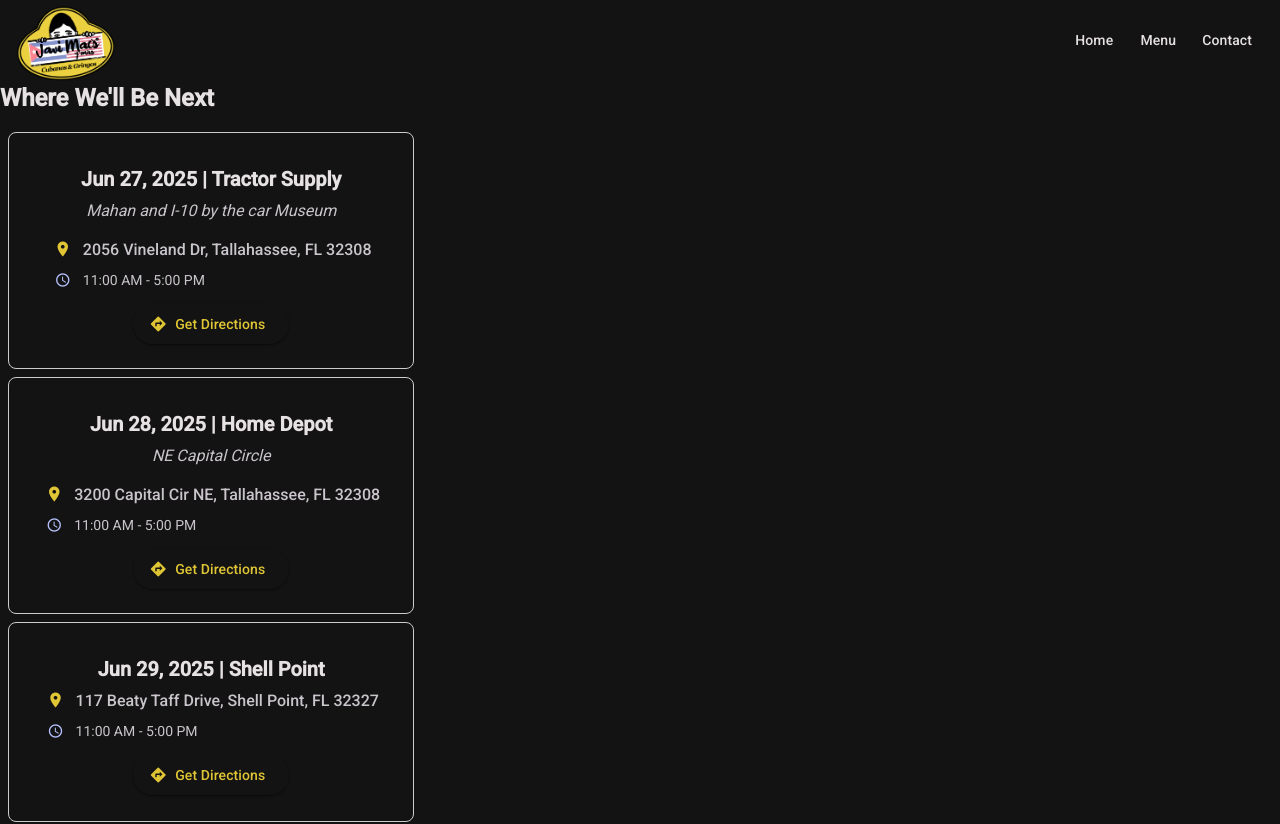
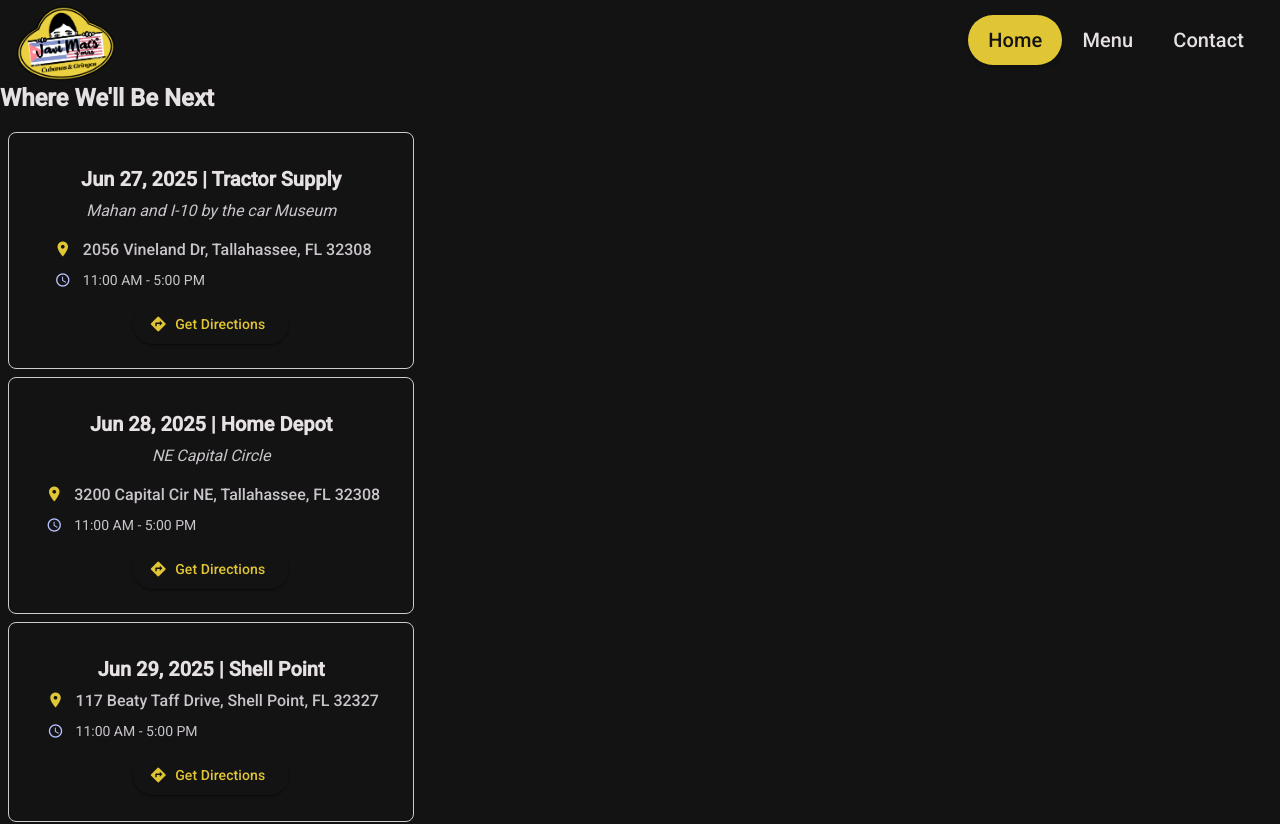
Before and after one commit to eahowell/javimacs, an Angular app: page / in a window 1280 px wide. Shown: the top 824 px of the page. Built offline with nearby package versions, Linux system fonts and the light colour scheme.

Commit message:
style(toolbar): add active page highlighting

```diff
--- a/src/app/toolbar/toolbar.component.html
+++ b/src/app/toolbar/toolbar.component.html
@@ -1,17 +1,34 @@
 <!DOCTYPE html>
 
 <mat-toolbar color="primary" class="fixed-toolbar">
-  <span class="logo-container"
-    ><a routerLink="" routerLinkActive="active">
+  <span class="logo-container">
+    <a routerLink="">
       <img src="cropped-Final_Logo.png" alt="Javi Macs Logo" class="logo"
       matTooltip="Navigate to Home"
       />
-    </a></span>
+    </a>
+  </span>
   <span class="spacer"></span>
 
-  <button mat-button routerLink="" routerLinkActive="active">Home</button>
-  <button mat-button routerLink="/menu" routerLinkActive="active">Menu</button>
-  <button mat-button routerLink="/contact" routerLinkActive="active">
+  <button mat-button
+          routerLink=""
+          routerLinkActive="active"
+          [routerLinkActiveOptions]="{ exact: true }"
+          class="nav-button">
+    Home
+  </button>
+
+  <button mat-button
+          routerLink="/menu"
+          routerLinkActive="active"
+          class="nav-button">
+    Menu
+  </button>
+
+  <button mat-button
+          routerLink="/contact"
+          routerLinkActive="active"
+          class="nav-button">
     Contact
   </button>
 </mat-toolbar>
--- a/src/app/toolbar/toolbar.component.scss
+++ b/src/app/toolbar/toolbar.component.scss
@@ -1,23 +1,39 @@
 .spacer {
   flex: 1 1 auto;
 }
-// .mat-toolbar {
-//   background: inherit;
-// }
+
 .mat-toolbar.mat-primary {
   position: sticky;
   top: 0;
   z-index: 1;
   padding-top: 15px;
 }
-.theme-toggle {
-  margin-left: auto;
-  display: flex;
-  align-items: center;
-  justify-content: center;
-}
+
 .logo {
   height: 75px;
   width: auto;
   margin-top: 15px;
+
+  transition: opacity 0.2s ease;
+  &:hover {
+    opacity: 0.8;
+  }
 }
+
+// Styling for navigation buttons
+.nav-button {
+  padding: 25px 20px;
+  font-size: 1.25rem;
+  transition: all 0.3s ease;
+  &:hover:not(.active) {
+    background-color: rgba(255, 255, 255, 0.1);
+  }
+}
+
+// Active state styling
+.active {
+  background-color: var(--mat-sys-primary) !important;
+  color: var(--mat-sys-background) !important;
+  font-weight: 500;
+  box-shadow: 0 2px 4px rgba(0, 0, 0, 0.2);
+}
```
